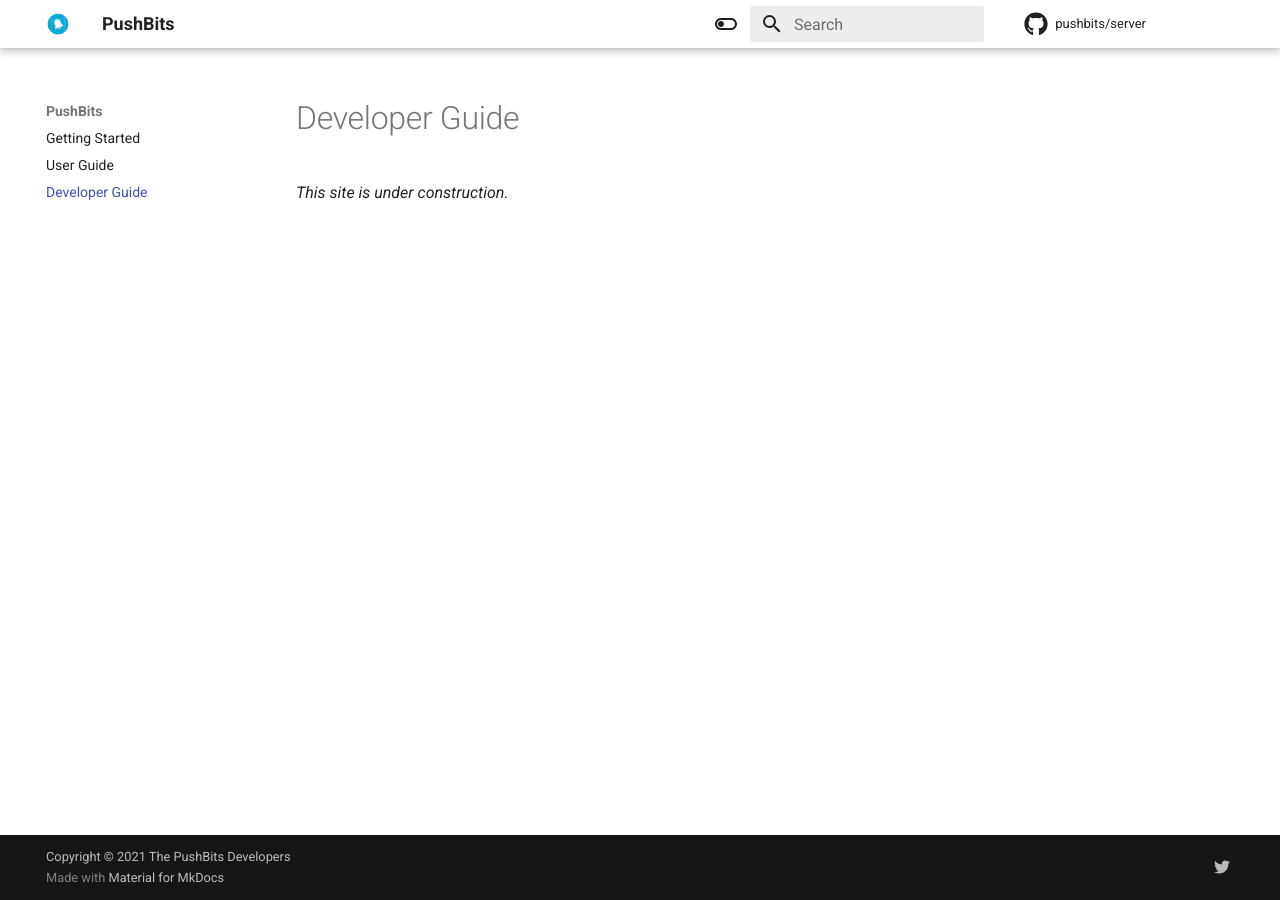
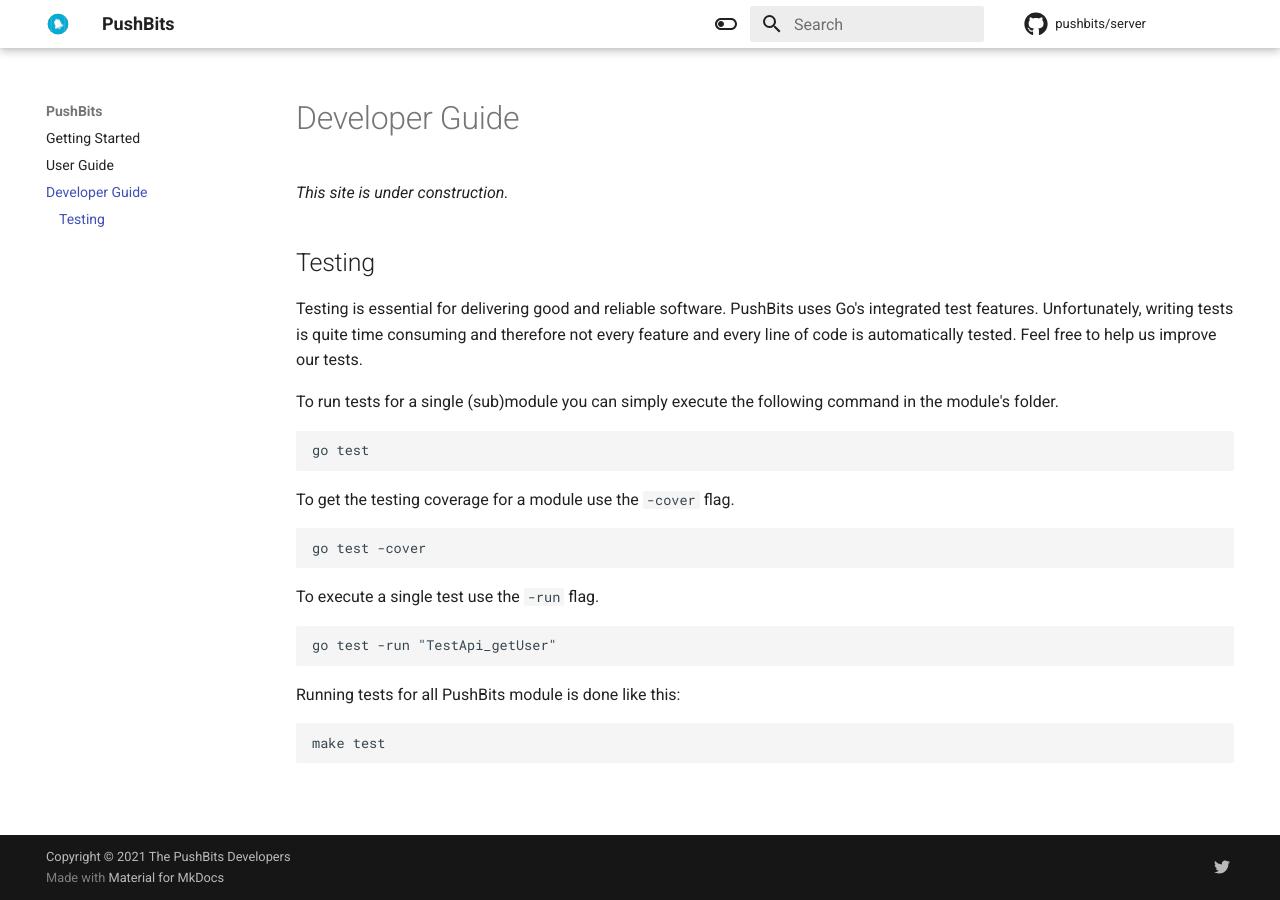
Before and after one commit to pushbits/website, an MkDocs documentation site: the page built from docs/docs/developer-guide.md, in a window 1280 px wide. Built offline with MkDocs 1.6.1 and Material for MkDocs 9.7.7, drawn with Linux system fonts in a browser that asks for light colours; comment, search, counter and statistics services are not loaded.

Commit message:
Move the testing guide

````diff
--- a/docs/docs/developer-guide.md
+++ b/docs/docs/developer-guide.md
@@ -1,3 +1,34 @@
 # Developer Guide
 
 _This site is under construction._
+
+## Testing
+
+Testing is essential for delivering good and reliable software.
+PushBits uses Go's integrated test features.
+Unfortunately, writing tests is quite time consuming and therefore not every feature and every line of code is automatically tested.
+Feel free to help us improve our tests.
+
+To run tests for a single (sub)module you can simply execute the following command in the module's folder.
+
+```bash
+go test
+```
+
+To get the testing coverage for a module use the `-cover` flag.
+
+```bash
+go test -cover
+```
+
+To execute a single test use the `-run` flag.
+
+```bash
+go test -run "TestApi_getUser"
+```
+
+Running tests for all PushBits module is done like this:
+
+```bash
+make test
+```
````
